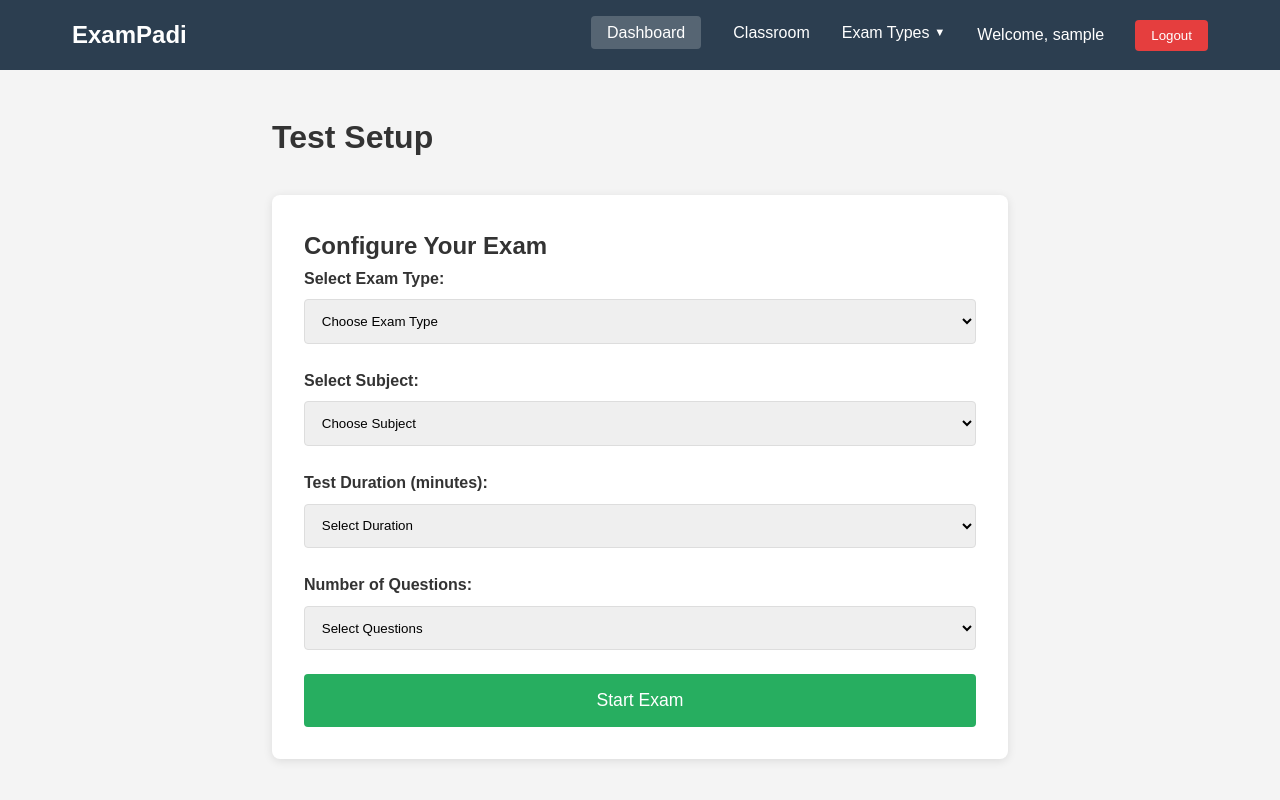
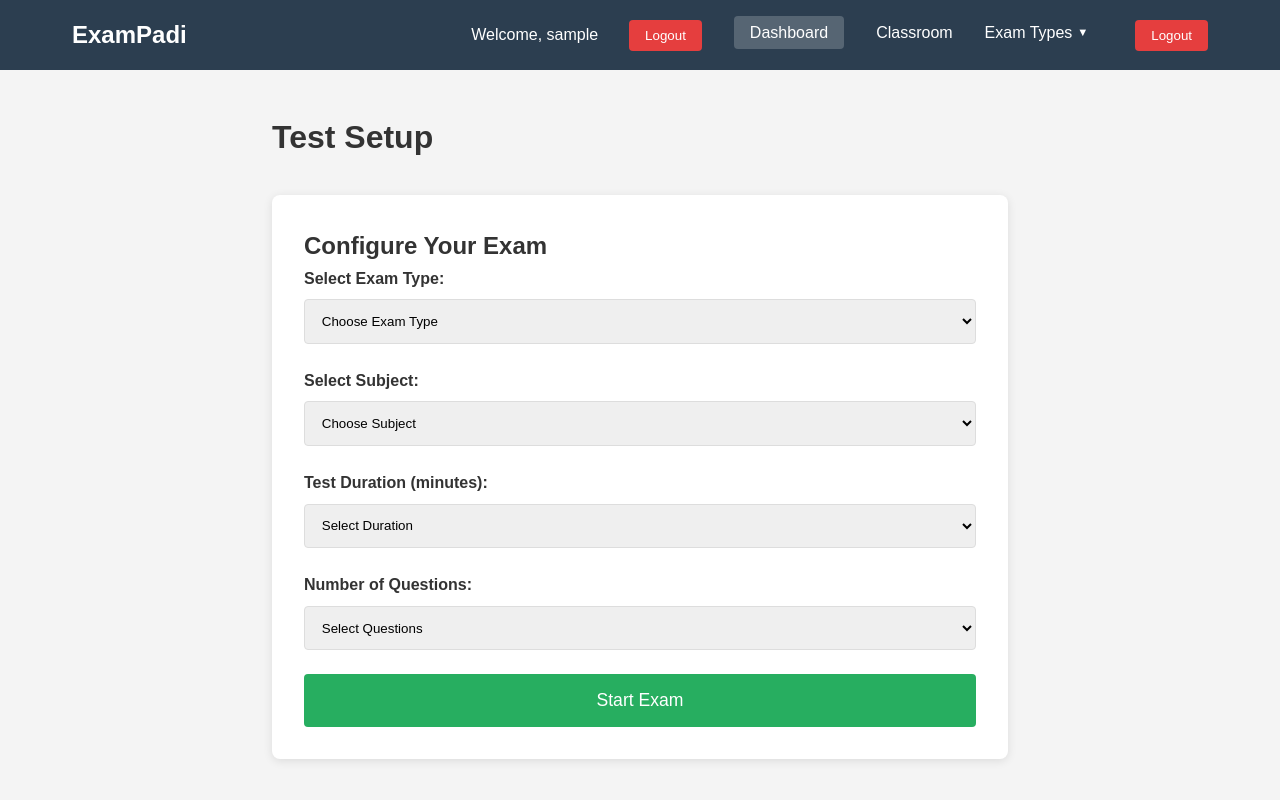
Before and after one commit to thomasakiou/cbtafrica_FE, a plain HTML site: page dashboard.html in a window 1280 px wide. Drawn offline with Linux system fonts and the light colour scheme; no server answers; sample sign-in values are in the browser's storage.

Commit message:
userinfo

```diff
--- a/dashboard.html
+++ b/dashboard.html
@@ -22,6 +22,18 @@
             </div>
             <div class="nav-overlay"></div>
             <ul class="nav-links">
+                <li class="user-info">
+                    <span id="user-name">Welcome, User</span>
+                    <script>
+                        (function() {
+                            const username = localStorage.getItem('username');
+                            if (username) {
+                                document.getElementById('user-name').textContent = 'Welcome, ' + username;
+                            }
+                        })();
+                    </script>
+                    <button onclick="logout()" style="background: #e53e3e; color: white; border: none; padding: 8px 16px; border-radius: 4px; cursor: pointer; margin-left: 15px;">Logout</button>
+                </li>
                 <li><a href="dashboard.html" class="active">Dashboard</a></li>
                 <li><a href="classroom.html">Classroom</a></li>
                 <li class="dropdown">
@@ -33,7 +45,7 @@
                     </div>
                 </li>
                 <li class="user-info">
-                    <span id="user-name">Welcome, User</span>
+                    <!-- <span id="user-name">Welcome, User</span>
                     <script>
                         (function() {
                             const username = localStorage.getItem('username');
@@ -41,7 +53,7 @@
                                 document.getElementById('user-name').textContent = 'Welcome, ' + username;
                             }
                         })();
-                    </script>
+                    </script> -->
                     <button onclick="logout()" style="background: #e53e3e; color: white; border: none; padding: 8px 16px; border-radius: 4px; cursor: pointer; margin-left: 15px;">Logout</button>
                 </li>
             </ul>
```
